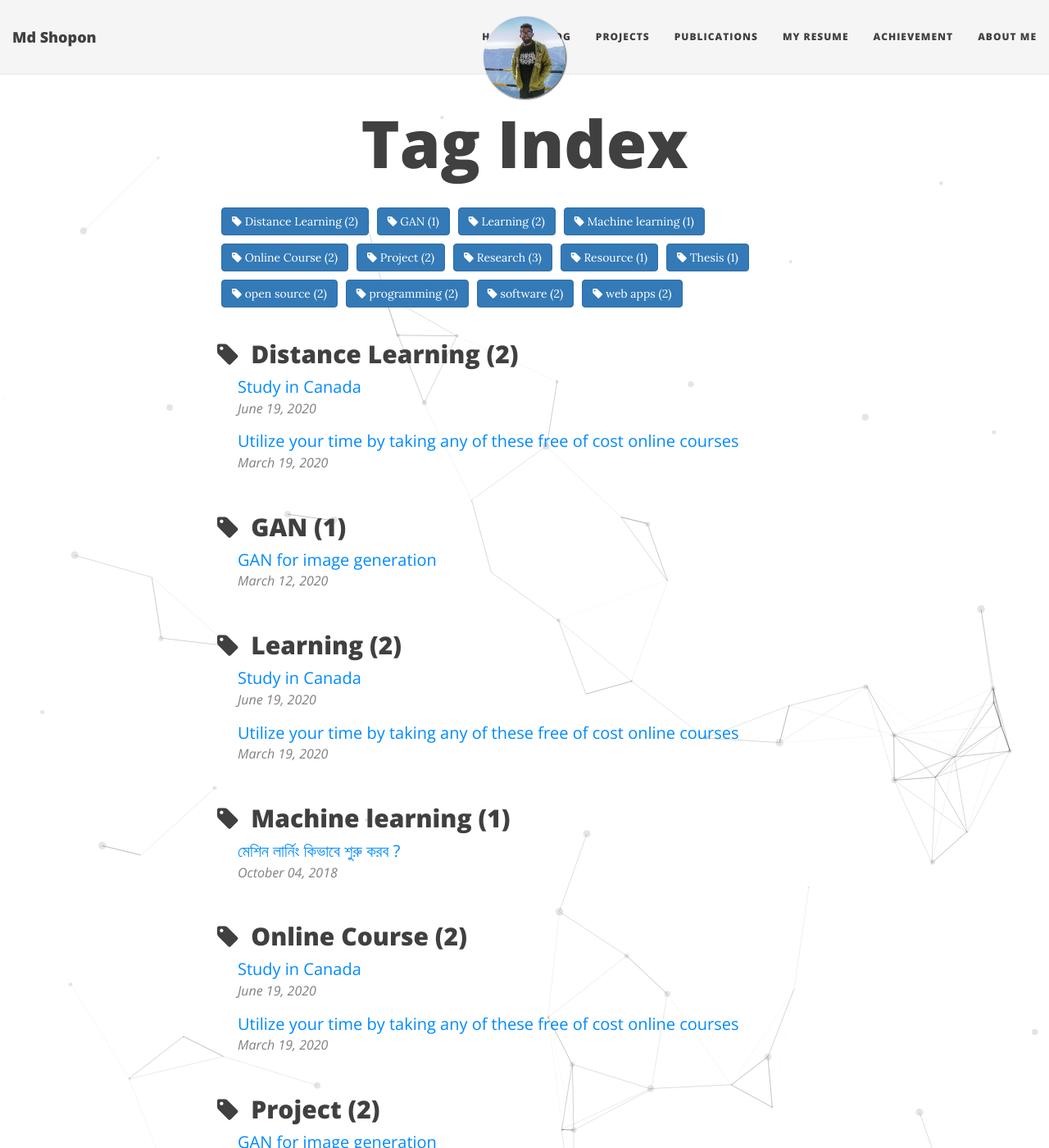
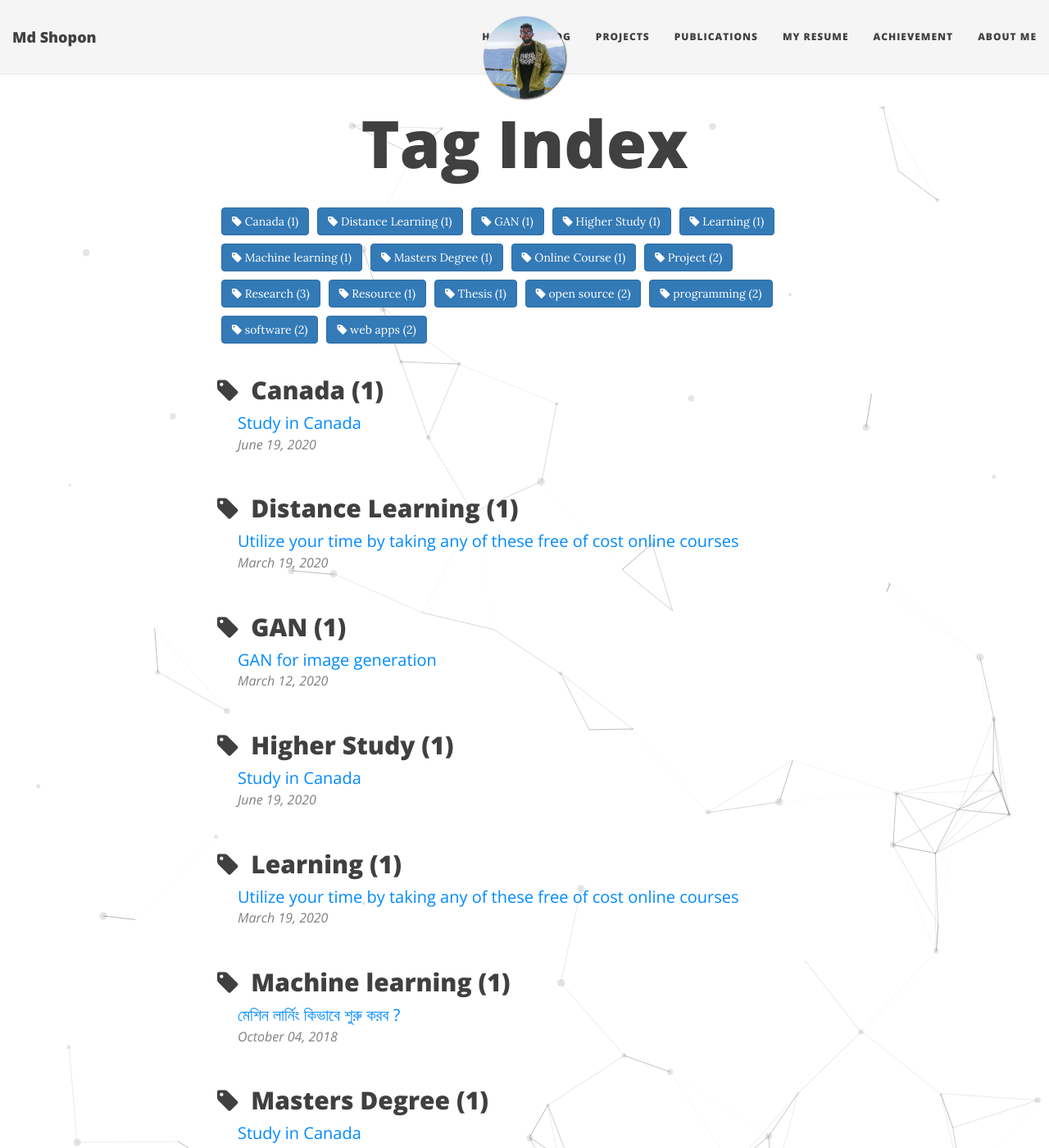
Before and after one commit to mdshopon/mdshopon.github.io, a Jekyll site: the page built from tags.html, in a window 1280 px wide and 1400 px high. Shown: the whole window at 82% size. Built offline with Jekyll 4.4.1, drawn with Linux system fonts in a browser that asks for light colours; nearby versions of some CDN libraries.

Commit message:
Update 2020-06-19-studycanada.md

```diff
--- a/_posts/2020-06-19-studycanada.md
+++ b/_posts/2020-06-19-studycanada.md
@@ -3,11 +3,11 @@
 title: Study in Canada
 use-site-title: true
 bigimg: '/img/home.gif'
-image: /img/authors/shopon.jpg
+image: /img/canada.png
 tags:
-  - Online Course
-  - Distance Learning
-  - Learning
+  - Higher Study
+  - Canada
+  - Masters Degree
 ---
 
 
```
